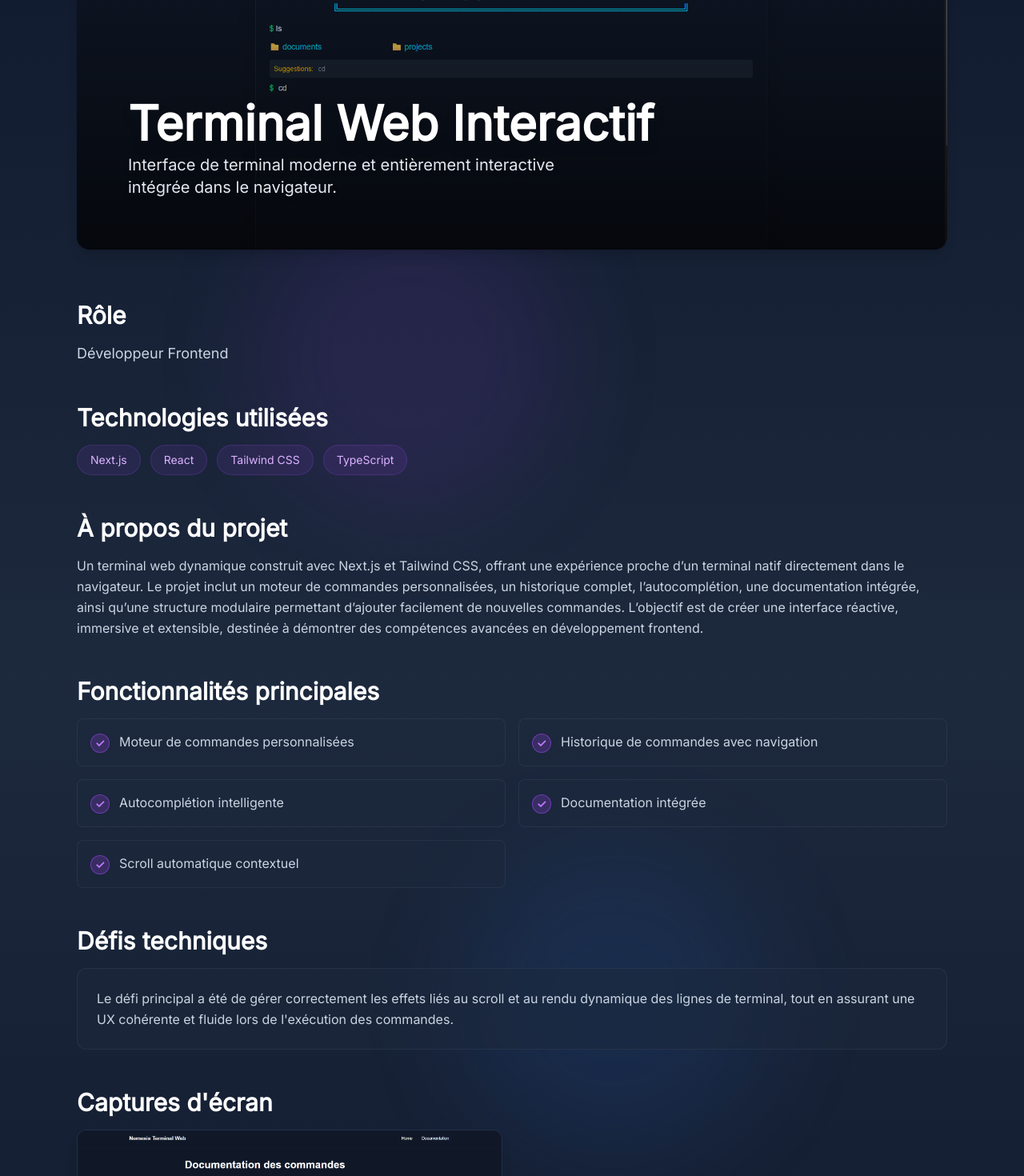
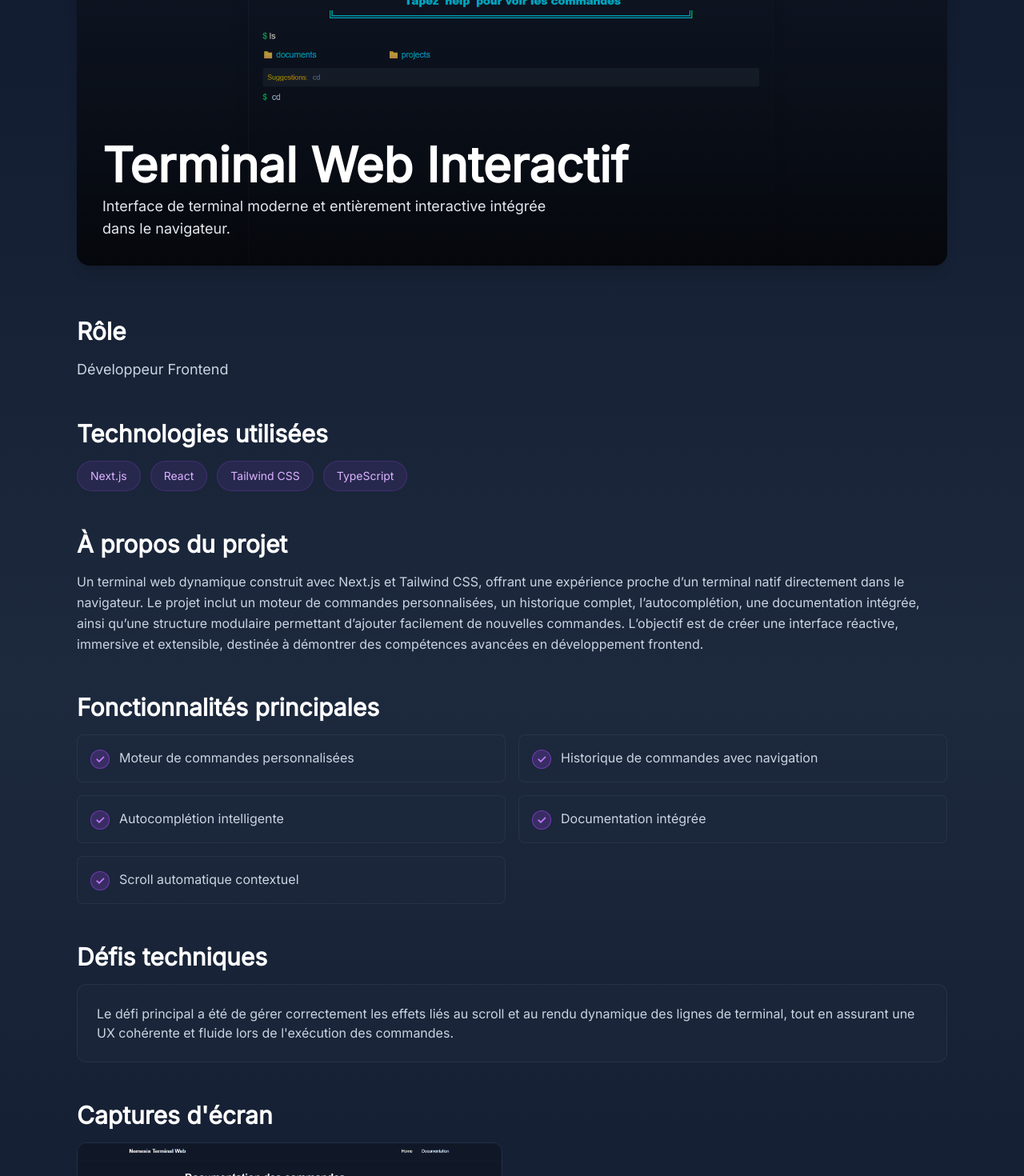
Before and after one commit to odounlami/mon-portfolio-v2, a Next.js app: page /projets/1 in a window 1280 px wide. Shown: the part 340-1810 px from the top of the page at 80% size. Built offline with nearby package versions, Linux system fonts and the light colour scheme.

Commit message:
fix detail project image by tag live and code

```diff
--- a/src/app/projets/[id]/page.tsx
+++ b/src/app/projets/[id]/page.tsx
@@ -1,6 +1,6 @@
 "use client";
 
-import { useEffect, useRef } from "react";
+import { useEffect, useRef, ReactNode } from "react";
 import { useParams, useRouter } from "next/navigation";
 import Image from "next/image";
 import { gsap } from "gsap";
@@ -23,14 +23,12 @@ export default function ProjectDetailPage() {
   useEffect(() => {
     if (!heroRef.current || !contentRef.current) return;
 
-    // Hero animation
     gsap.fromTo(
       heroRef.current.querySelectorAll("h1, p"),
       { opacity: 0, y: 20 },
       { opacity: 1, y: 0, duration: 1, stagger: 0.2, ease: "power3.out" }
     );
 
-    // Sections animation on scroll
     gsap.fromTo(
       contentRef.current.children,
       { opacity: 0, y: 30 },
@@ -50,12 +48,9 @@ export default function ProjectDetailPage() {
 
   if (!project) {
     return (
-      <div className="min-h-screen bg-gradient-to-b from-slate-900 via-slate-800 to-slate-900 flex items-center justify-center px-4">
+      <div className="min-h-screen bg-slate-900 flex items-center justify-center px-4">
         <div className="text-center space-y-4">
           <h1 className="text-4xl font-bold text-white">Projet non trouvé</h1>
-          <p className="text-slate-400">
-            Ce projet n&apos;existe pas ou a été supprimé.
-          </p>
           <button
             onClick={() => router.push("/projets")}
             className="inline-flex items-center gap-2 px-6 py-3 bg-purple-600 hover:bg-purple-700 text-white rounded-lg transition"
@@ -70,24 +65,22 @@ export default function ProjectDetailPage() {
 
   return (
     <main className="relative min-h-screen bg-gradient-to-b from-slate-900 via-slate-800 to-slate-900">
-      {/* Background decor */}
-      <div className="absolute inset-0 overflow-hidden pointer-events-none">
-        <div className="absolute top-1/4 left-1/4 w-96 h-96 bg-purple-500/10 rounded-full blur-3xl" />
-        <div className="absolute bottom-1/4 right-1/4 w-96 h-96 bg-blue-500/10 rounded-full blur-3xl" />
-      </div>
+      <div className="relative max-w-6xl mx-auto px-4 md:px-8 py-16 md:py-24">
 
-      <div className="relative max-w-6xl mx-auto px-4 md:px-8 py-16 md:py-24">
-        {/* Back button */}
+        {/* Back */}
         <button
           onClick={() => router.back()}
-          className="inline-flex items-center gap-2 text-slate-400 hover:text-white mb-8 group transition-colors"
+          className="inline-flex items-center gap-2 text-slate-400 hover:text-white mb-8 transition-colors"
         >
-          <ArrowLeft className="w-5 h-5 group-hover:-translate-x-1 transition-transform" />
+          <ArrowLeft className="w-5 h-5" />
           Retour aux projets
         </button>
 
-        {/* Hero */}
-        <div ref={heroRef} className="relative h-[300px] md:h-[400px] lg:h-[500px] rounded-2xl overflow-hidden shadow-lg">
+        {/* HERO */}
+        <div
+          ref={heroRef}
+          className="relative h-[320px] md:h-[420px] lg:h-[520px] rounded-2xl overflow-hidden shadow-lg group"
+        >
           <Image
             src={project.image}
             alt={project.title}
@@ -95,23 +88,52 @@ export default function ProjectDetailPage() {
             className="object-cover"
             priority
           />
-          {/* Overlay sombre */}
+
           <div className="absolute inset-0 bg-gradient-to-t from-black/70 via-black/30 to-transparent" />
-          {/* Texte sur l'image */}
-          <div className="absolute bottom-8 left-8 md:bottom-12 md:left-12 lg:bottom-16 lg:left-16">
-            <h1 className="text-white text-4xl md:text-5xl lg:text-6xl font-extrabold drop-shadow-xl">
+
+          {/* ACTION BUTTONS */}
+          <div className="absolute bottom-6 right-6 flex gap-3 opacity-0 group-hover:opacity-100 transition-opacity duration-300">
+            {project.liveUrl && (
+              <a
+                href={project.liveUrl}
+                target="_blank"
+                rel="noopener noreferrer"
+                className="flex items-center gap-2 px-4 py-2 bg-purple-600 hover:bg-purple-700 text-white rounded-lg"
+              >
+                <ExternalLink size={16} />
+                Live
+              </a>
+            )}
+
+            {project.githubUrl && (
+              <a
+                href={project.githubUrl}
+                target="_blank"
+                rel="noopener noreferrer"
+                className="flex items-center gap-2 px-4 py-2 bg-slate-700 hover:bg-slate-600 text-white rounded-lg"
+              >
+                <Github size={16} />
+                Code
+              </a>
+            )}
+          </div>
+
+          {/* TEXT */}
+          <div className="absolute bottom-8 left-8">
+            <h1 className="text-white text-4xl md:text-5xl lg:text-6xl font-extrabold">
               {project.title}
             </h1>
             {project.description && (
-              <p className="mt-2 text-lg md:text-xl text-slate-200 drop-shadow-md max-w-xl">
+              <p className="mt-2 text-lg text-slate-200 max-w-xl">
                 {project.description}
               </p>
             )}
           </div>
         </div>
 
-        {/* Sections */}
+        {/* CONTENT */}
         <div ref={contentRef} className="mt-16 space-y-12">
+
           <ProjectSection title="Rôle">
             <p className="text-slate-300 text-lg">{project.role}</p>
           </ProjectSection>
@@ -125,7 +147,9 @@ export default function ProjectDetailPage() {
           </ProjectSection>
 
           <ProjectSection title="À propos du projet">
-            <p className="text-slate-300 leading-relaxed">{project.fullDescription}</p>
+            <p className="text-slate-300 leading-relaxed">
+              {project.fullDescription}
+            </p>
           </ProjectSection>
 
           <ProjectSection title="Fonctionnalités principales">
@@ -139,7 +163,7 @@ export default function ProjectDetailPage() {
           {project.challenges && (
             <ProjectSection title="Défis techniques">
               <div className="p-6 bg-slate-800/50 rounded-xl border border-slate-700/50">
-                <p className="text-slate-300 leading-relaxed">{project.challenges}</p>
+                <p className="text-slate-300">{project.challenges}</p>
               </div>
             </ProjectSection>
           )}
@@ -150,14 +174,20 @@ export default function ProjectDetailPage() {
                 {project.screenshots.map((src, idx) => (
                   <div
                     key={idx}
-                    className="relative h-64 rounded-xl overflow-hidden border border-slate-700/50 shadow-lg"
+                    className="relative h-64 rounded-xl overflow-hidden border border-slate-700/50"
                   >
-                    <Image src={src} alt={`Screenshot ${idx + 1}`} fill className="object-cover" />
+                    <Image
+                      src={src}
+                      alt={`Screenshot ${idx + 1}`}
+                      fill
+                      className="object-cover"
+                    />
                   </div>
                 ))}
               </div>
             </ProjectSection>
           )}
+
         </div>
 
         {/* CTA */}
@@ -175,13 +205,21 @@ export default function ProjectDetailPage() {
             Me contacter
           </button>
         </div>
+
       </div>
     </main>
   );
 }
 
-// ----------------- Components -----------------
-function ProjectSection({ title, children }: { title: string; children: React.ReactNode }) {
+/* ================= COMPONENTS ================= */
+
+function ProjectSection({
+  title,
+  children,
+}: {
+  title: string;
+  children: ReactNode;
+}) {
   return (
     <section className="space-y-4">
       <h2 className="text-2xl md:text-3xl font-bold text-white">{title}</h2>
```
